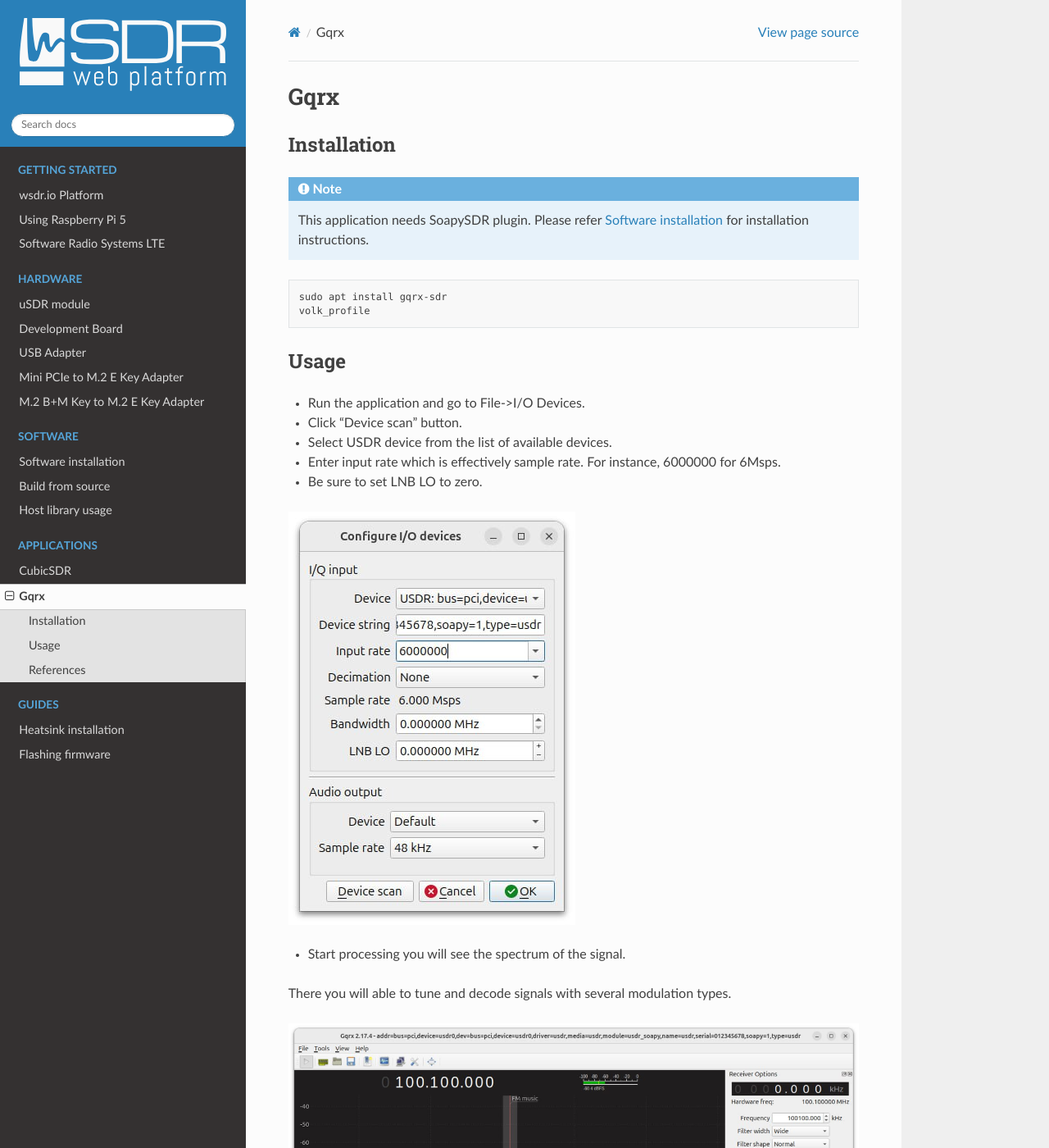
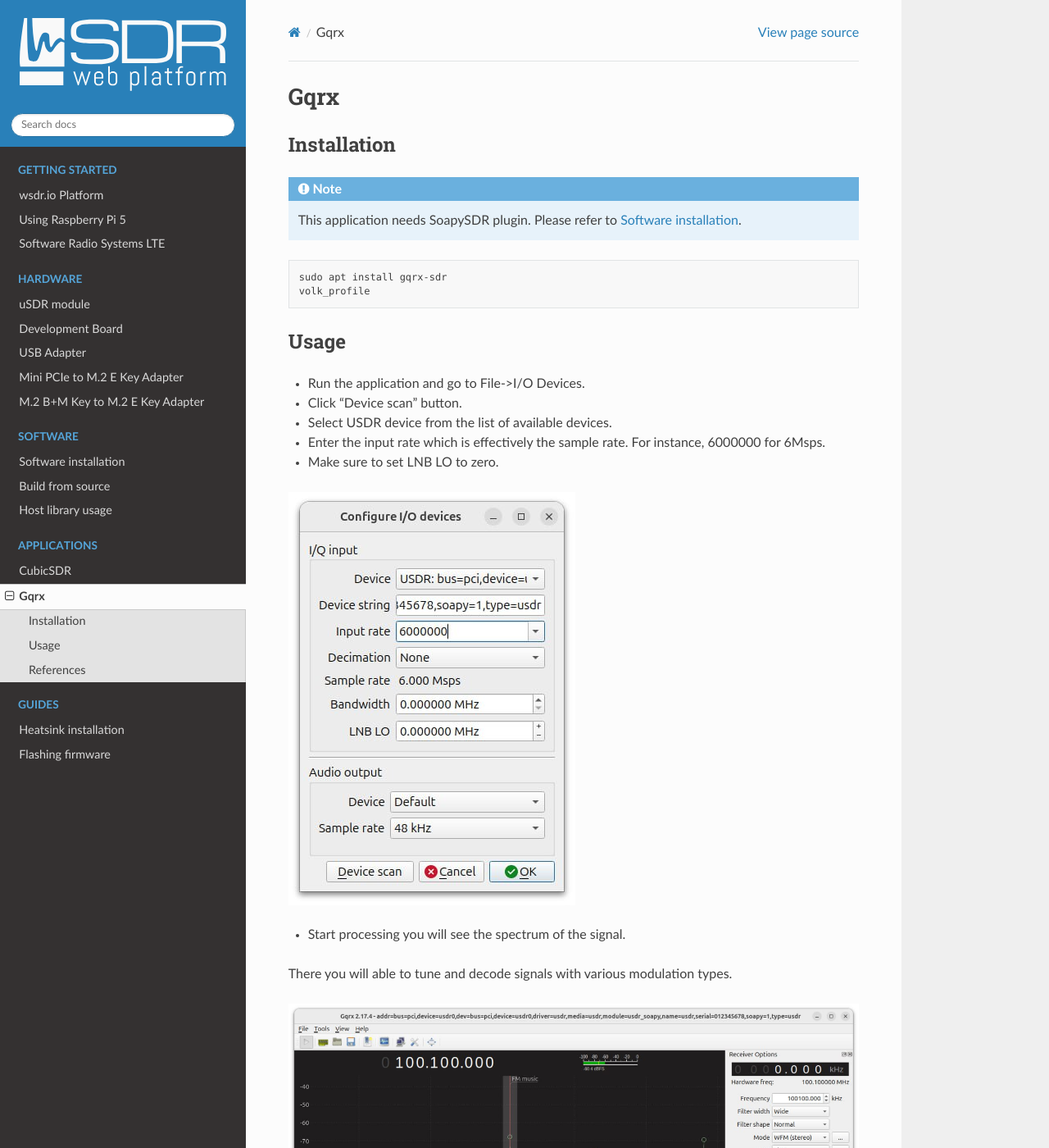
Before and after one commit to wavelet-lab/docs, a Sphinx documentation site: the page built from source/applications/gqrx.rst, in a window 1280 px wide and 1400 px high. Shown: the whole window at 82% size. Built offline with Sphinx 7.4.7 and the Read the Docs theme 2.0.0, drawn with Linux system fonts in a browser that asks for light colours.

Commit message:
Update gqrx.rst

```diff
--- a/source/applications/gqrx.rst
+++ b/source/applications/gqrx.rst
@@ -7,8 +7,7 @@
 
 .. note::
 
-   This application needs SoapySDR plugin. Please refer :doc:`/software/install` for installation instructions.
-
+   This application needs SoapySDR plugin. Please refer to :doc:`/software/install`.
 
 .. code-block:: bash
 
@@ -21,15 +20,15 @@
 * Run the application and go to File->I/O Devices.
 * Click "Device scan" button.
 * Select USDR device from the list of available devices.
-* Enter input rate which is effectively sample rate. For instance, 6000000 for 6Msps.
-* Be sure to set LNB LO to zero.
+* Enter the input rate which is effectively the sample rate. For instance, 6000000 for 6Msps.
+* Make sure to set LNB LO to zero.
 
 .. image:: ../_static/applications/gqrx_1.jpg
    :alt: Gqrx source settings
 
 * Start processing you will see the spectrum of the signal.
 
-There you will able to tune and decode signals with several modulation types.
+There you will able to tune and decode signals with various modulation types.
 
 .. image:: ../_static/applications/gqrx_2.jpg
    :alt: Gqrx example of signal processing
```
